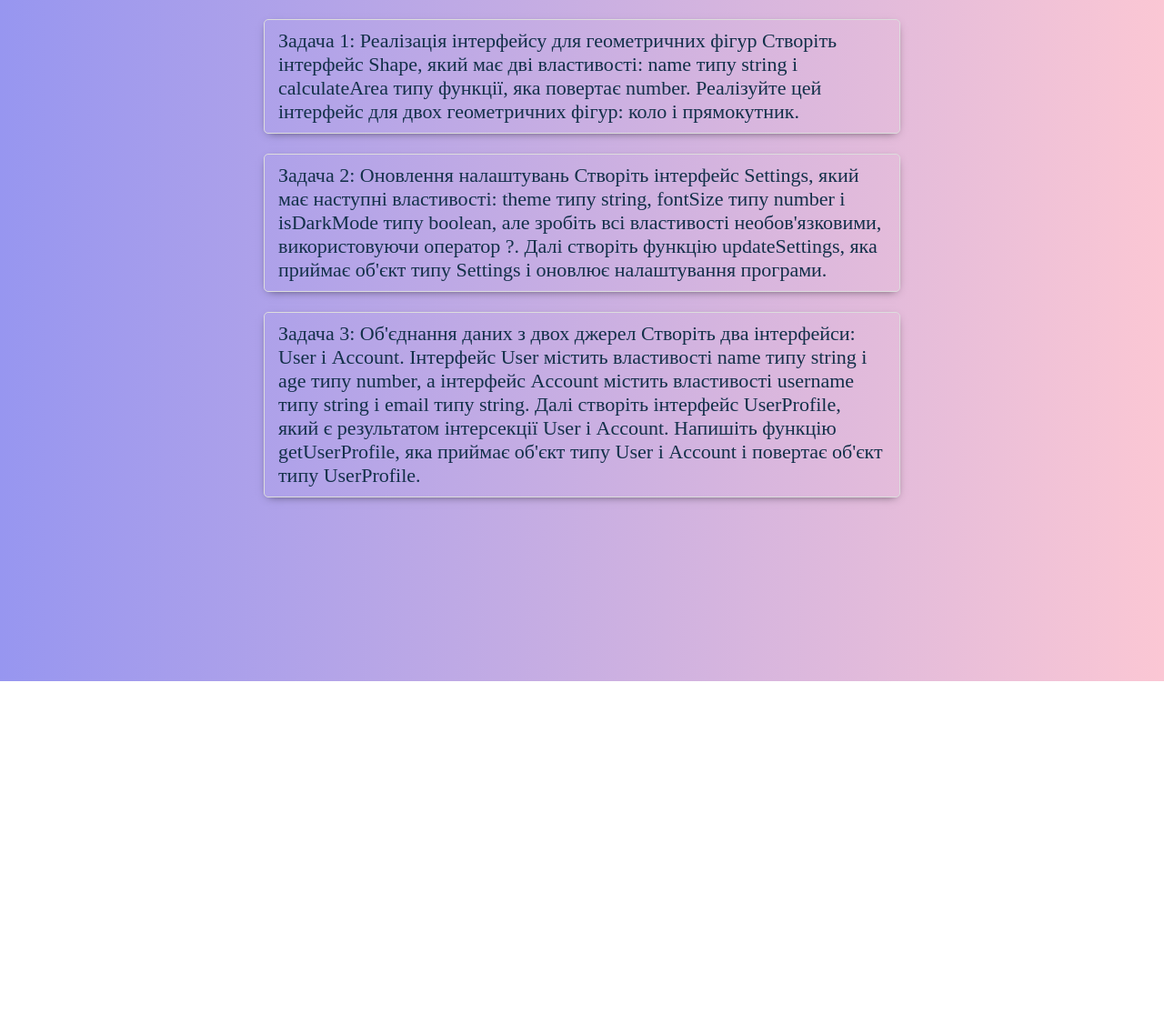
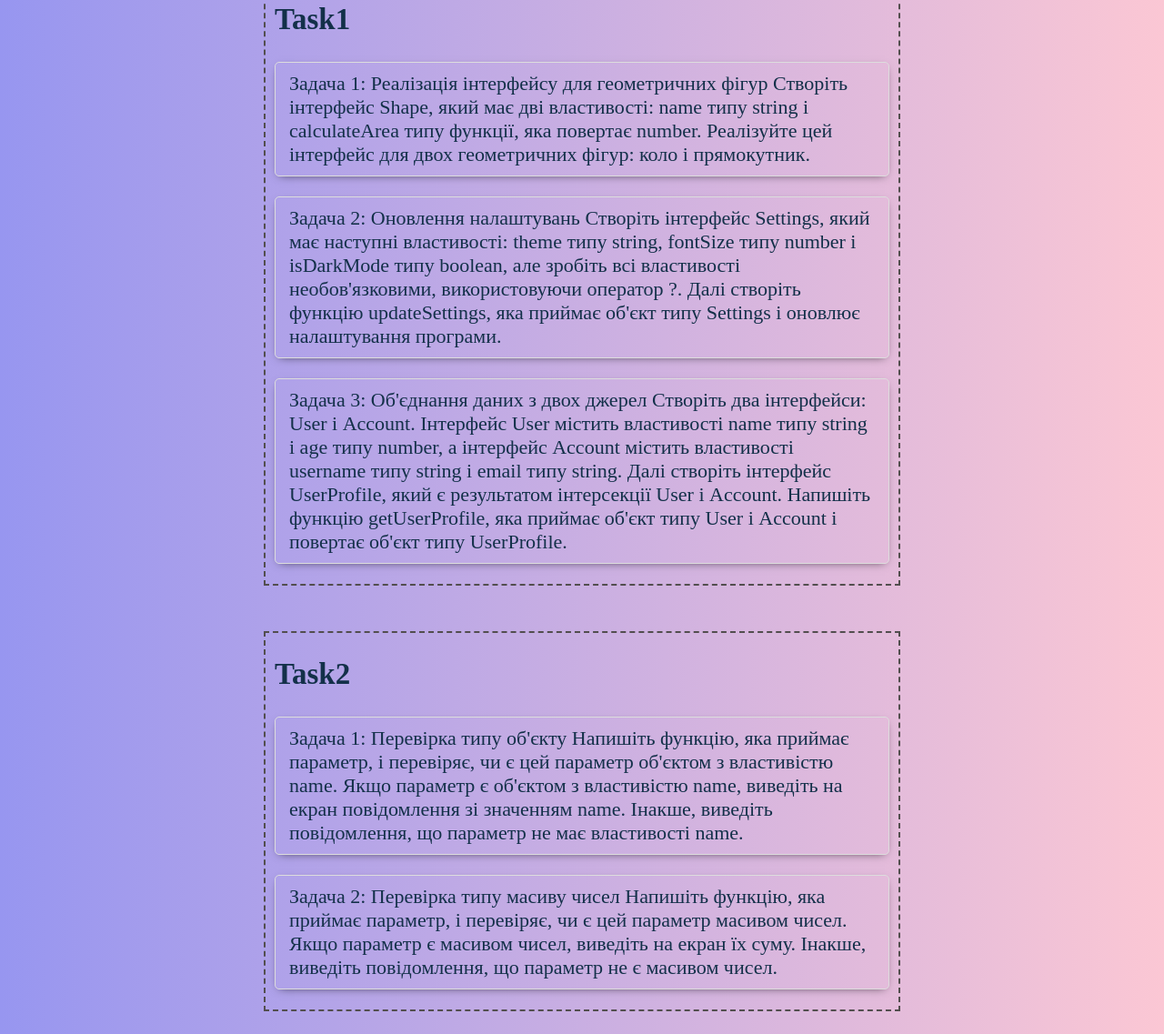
Before and after one commit to YakovchukIvan/home_ts-intarface, a website built with Vite: page index.html in a window 1280 px wide. Shown: the part 51-1188 px from the top of the page at 91% size. Before the commit the page ends 800 px from the top, so only its background shows below. Built offline with nearby package versions, Linux system fonts and the light colour scheme; a web font is replaced by a local one.

Commit message:
codding TS2

```diff
--- a/index.html
+++ b/index.html
@@ -7,8 +7,8 @@
     <title>Vite + TS</title>
   </head>
   <body>
-    <div>
-
+    <div class="task1">
+      <h2>Task1</h2>
       <p>Задача 1: Реалізація інтерфейсу для геометричних фігур
 
       Створіть інтерфейс Shape, який має дві властивості: name типу string і calculateArea типу функції,
@@ -29,6 +29,22 @@
 
     </div>
 
+    <div class="task2">
+      <h2>Task2</h2>
+      <p>Задача 1: Перевірка типу об'єкту
+      Напишіть функцію, яка приймає параметр, і перевіряє, чи є цей параметр об'єктом з властивістю name.
+      Якщо параметр є об'єктом з властивістю name, виведіть на екран повідомлення зі значенням name. Інакше, виведіть
+      повідомлення, що параметр не має властивості name.
+      </p>
+      <p>
+        Задача 2: Перевірка типу масиву чисел
+
+        Напишіть функцію, яка приймає параметр, і перевіряє, чи є цей параметр масивом чисел. Якщо параметр є масивом чисел,
+        виведіть на екран їх суму.
+        Інакше, виведіть повідомлення, що параметр не є масивом чисел.
+      </p>
+    </div>
+
 
     <script type="module" src="/src/main.ts"></script>
   </body>
--- a/src/main.ts
+++ b/src/main.ts
@@ -208,3 +208,35 @@ function getUserProfile(user: User, account: Account): UserProfile {
 }
 
 console.log(getUserProfile(vania,vaniaSite));
+
+
+
+console.clear()
+// |||||||||| home ts 2 |||||||||||||||
+
+
+// Задача 1: Перевірка типу об'єкту
+// Напишіть функцію, яка приймає параметр,
+// і перевіряє, чи є цей параметр об'єктом з властивістю name.
+// Якщо параметр є об'єктом з властивістю name, виведіть на екран
+// повідомлення зі значенням name. Інакше, виведіть повідомлення,
+// що параметр не має властивості name.
+
+
+const userProfile: UserProfile = {
+  name: 'Ivan',
+  age: 27,
+  username: 'JS',
+  email: 'front-end@gmail.com'
+}
+console.log("userProfile:", userProfile)
+
+function validName(user: UserProfile): void {
+  if(typeof user === 'object' && 'name' in user) {
+    console.log(user.name);
+  } else {
+    console.log('Параметр не має властивості name');
+  }
+}
+
+validName(userProfile)
--- a/src/style.css
+++ b/src/style.css
@@ -20,7 +20,7 @@ body {
 
 div {
   width: 700px;
-  margin-top: 50px;
+  margin: 25px 0;
 }
 
 p {
@@ -29,3 +29,8 @@ p {
   box-shadow: 0 3px 10px -5px rgba(0, 0, 0, 0.7);
   padding: 10px 15px;
 }
+
+.task1, .task2 {
+  border: 2px dashed rgb(82, 78, 78);
+  padding: 0px 10px;
+}
```
